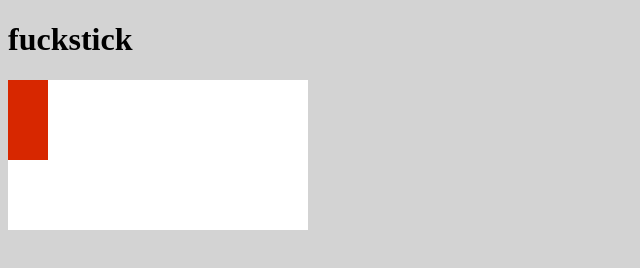
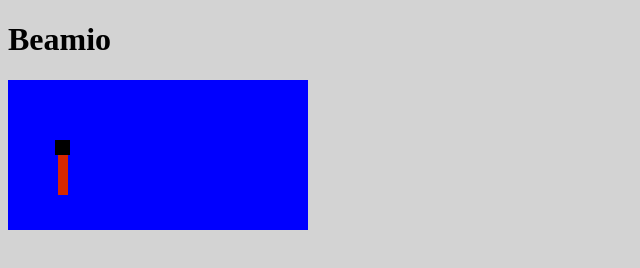
Before and after one commit to mirakulo/platformer, a plain HTML site: page index.html in a window 1280 px wide. Shown: the whole page, without its empty margins (0-640 px from the left). Drawn offline with Linux system fonts and the light colour scheme.

Commit message:
commit practice

```diff
--- a/css/style.css
+++ b/css/style.css
@@ -2,5 +2,5 @@ body {
 	background-color: lightgrey;
 }
 canvas {
-	background-color: white
+	background-color: blue
 }
--- a/index.html
+++ b/index.html
@@ -5,7 +5,7 @@
 		<link rel="stylesheet" type="text/css" href="css/style.css">
 	</head>
 	<body>
-		<h1>fuckstick</h1>
+		<h1>Beamio</h1>
 		<canvas id="cvs">canvas not supported</canvas>
 		<script type="text/javascript" src="js/main.js"></script>
 	</body>
--- a/js/main.js
+++ b/js/main.js
@@ -2,4 +2,6 @@ console.log("hello");
 var cvs = document.getElementById("cvs");
 var ctx = cvs.getContext("2d");
 ctx.fillStyle = "#D72700";
-ctx.fillRect(0,0,40,80);
+ctx.fillRect(50,75,10,40);
+ctx.fillStyle = "black";
+ctx.fillRect(47,60,15,15);
```
